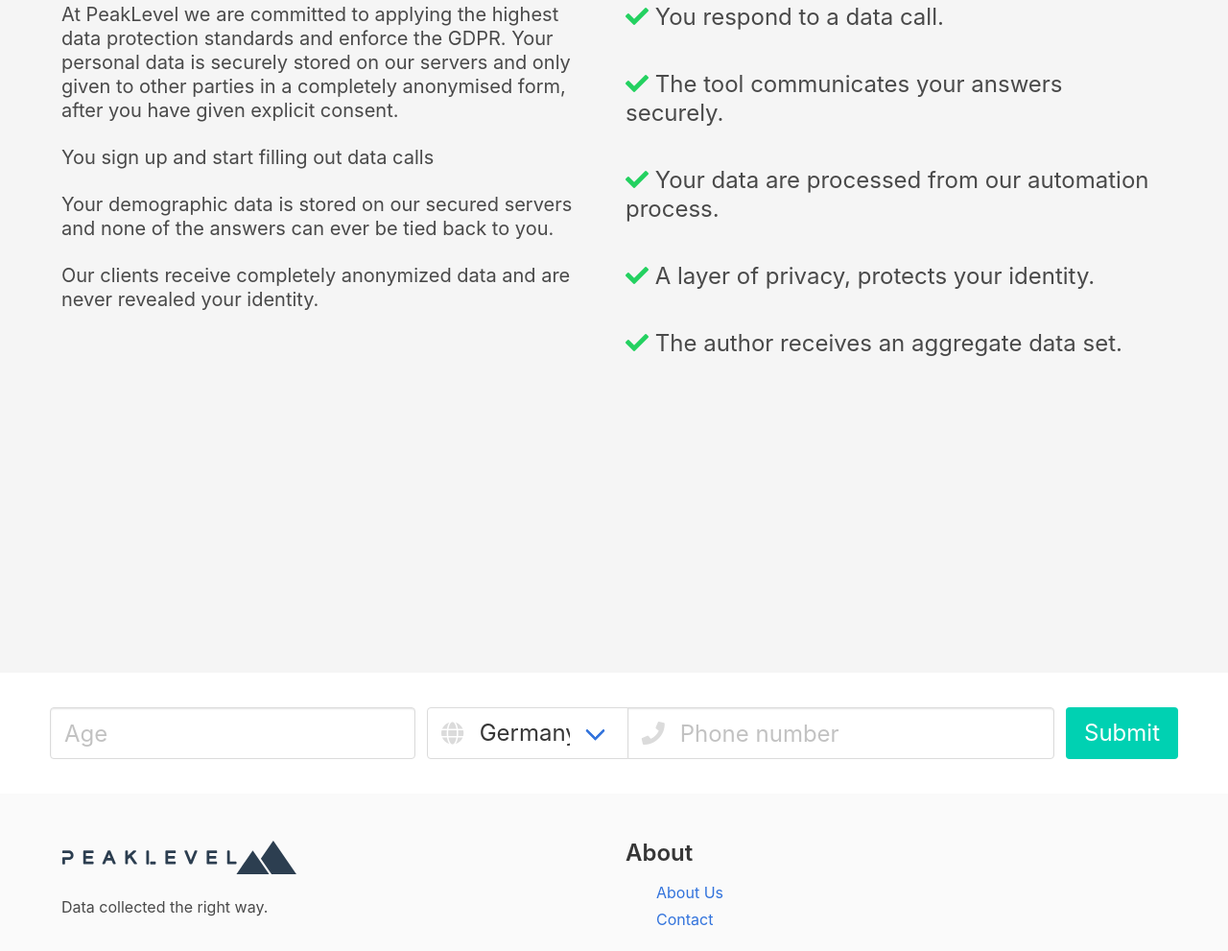
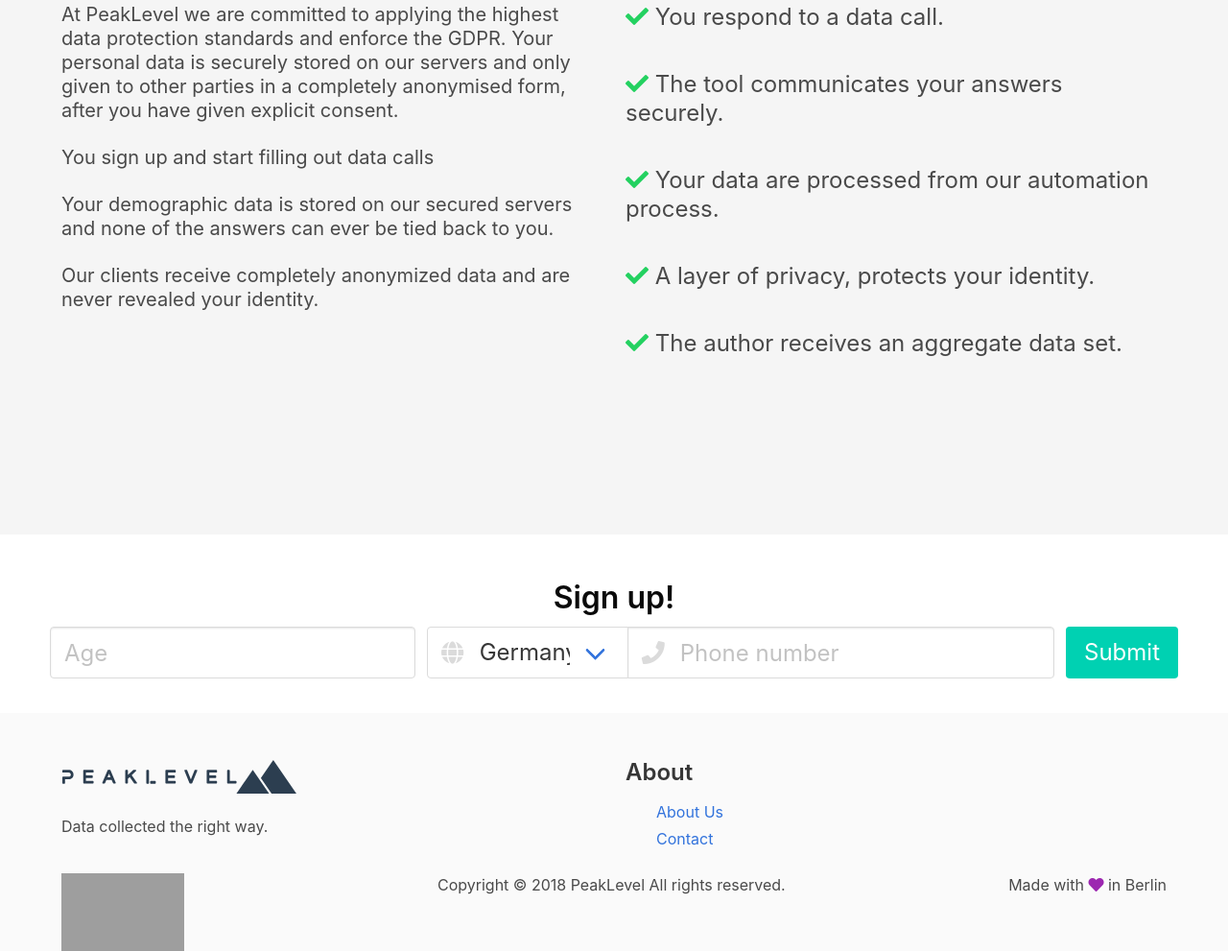
Before and after one commit to czioutas/peaklevel, a plain HTML site: page index.html in a window 1280 px wide. Shown: the part 1581-2572 px from the top of the page at 96% size. Drawn offline with nearby package versions, Linux system fonts and the light colour scheme; grey boxes are pictures that could not be loaded.

Commit message:
fix layout

```diff
--- a/index.html
+++ b/index.html
@@ -441,7 +441,7 @@
                     </div>
                     <div class="column has-text-centered">
                         <span class="icon is-large">
-                            <i class="fa fa-3x fa-question-circle" style="color:#209cee;"></i>
+                            <i class="fa fa-3x fa-clipboard-check" style="color:#209cee;"></i>
                         </span>
                         <p class="title is-4" style="margin-top: 0.5em;">
                             <strong>Answer the questions and information requests you find interesting</strong>
@@ -451,7 +451,7 @@
                     </div>
                     <div class="column has-text-centered">
                         <span class="icon is-large">
-                            <i class="fa fa-3x fa-euro-sign" style="color:#00d1b2;"></i>
+                            <i class="fa fa-3x fa-hand-holding-usd" style="color:#00d1b2;"></i>
                         </span>
                         <p class="title is-4" style="margin-top: 0.5em;">
                             <strong>Get paid</strong>
@@ -466,7 +466,7 @@
     </div>
 
 
-    <section class="hero is-large point-panel is-light">
+    <section class="hero is-medium point-panel is-light">
         <div class="hero-body point-panel-overlay" style="padding-top: 150px !important;">
             <div class="container">
                 <div class="columns is-multiline">
@@ -538,7 +538,10 @@
     <div id="" class="hero is-white">
         <div class="hero-body">
             <div class="container">
-                <div class="columns is-centered">
+                <div class="columns is-centered is-multiline">
+                    <div class="column is-12 has-text-centered">
+                        <p class="title is-3"> Sign up! </p>
+                    </div>
                     <form class="contact-form" id="formBottom">
                         <div class="field is-horizontal">
                             <div class="field-body">
```
